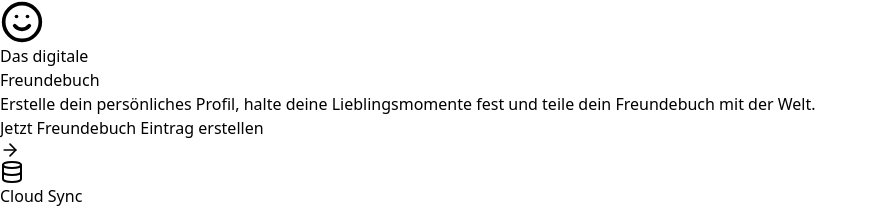
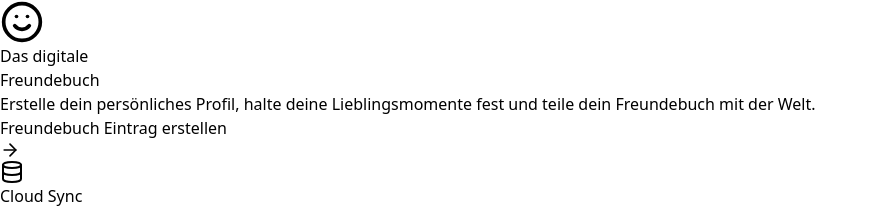
Before and after one commit to addi1912/Mein-Freundebuch, a React (Vite) app: page / in a window 1280 px wide. Shown: the top 208 px of the page, without its empty margins (0-878 px from the left). Built offline with nearby package versions, Linux system fonts and the light colour scheme.

Commit message:
LandingPage gezielt hinzugefügt

```diff
--- a/src/LandingPage.jsx
+++ b/src/LandingPage.jsx
@@ -23,7 +23,7 @@ const LandingPage = ({ onEnter }) => {
             onClick={onEnter}
             className="group flex items-center justify-center gap-3 bg-indigo-600 px-10 py-5 rounded-[2.5rem] font-black text-white uppercase tracking-tight shadow-xl hover:shadow-2xl hover:bg-indigo-700 transition-all active:scale-95"
           >
-            <span>Jetzt Freundebuch Eintrag erstellen
+            <span>Freundebuch Eintrag erstellen
             </span>
             <ArrowRight size={20} className="group-hover:translate-x-1 transition-transform" />
           </button>
```
